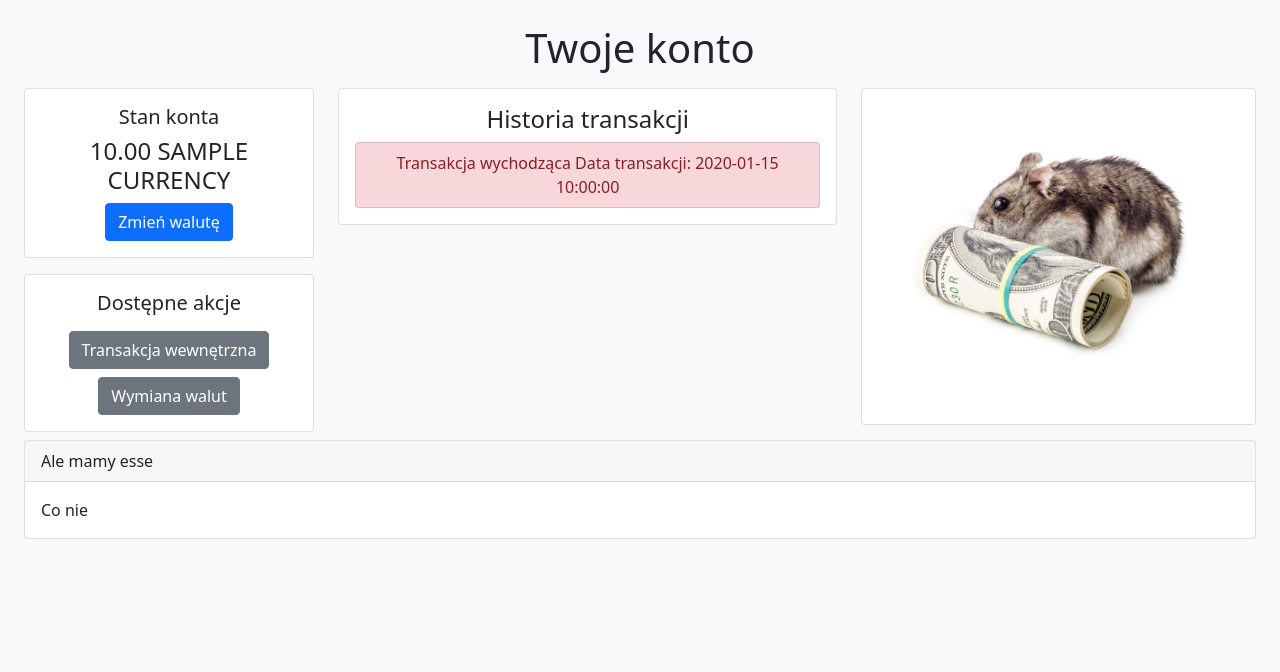
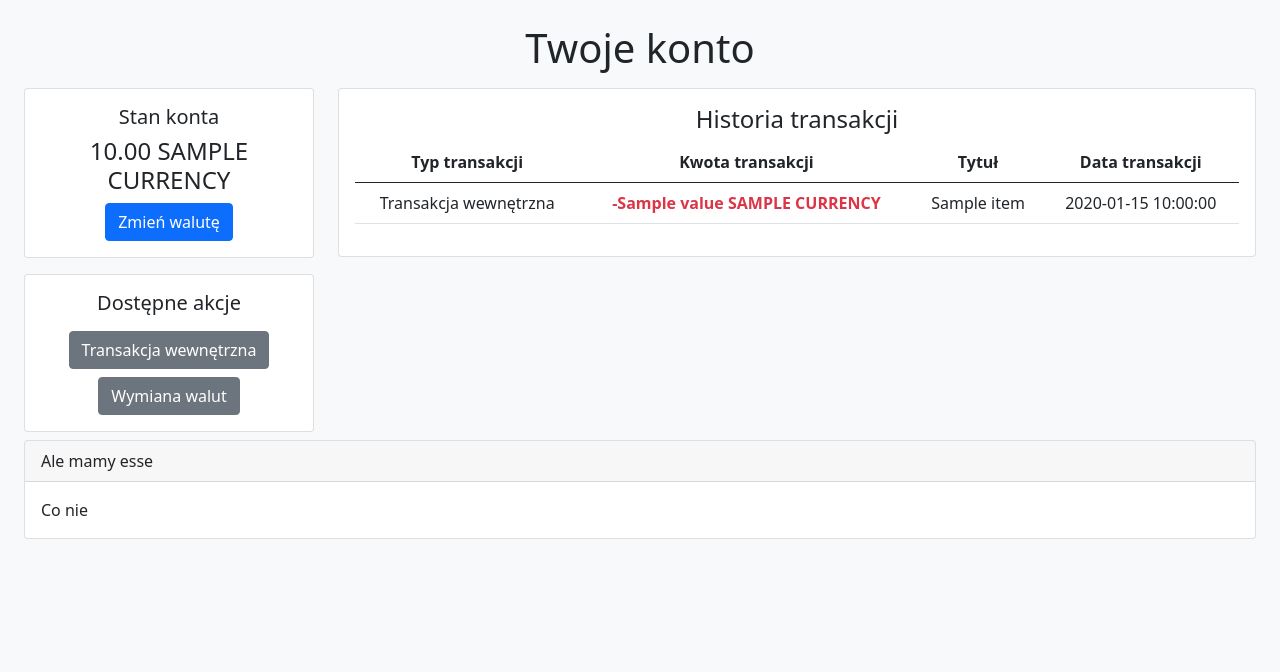
Before and after one commit to WSokoll/TeleWallet, a Python web app: template templates/account.html in a window 1280 px wide. Shown: the part 62-734 px from the top of the page. Run offline with Jinja, Linux system fonts and the light colour scheme; the template is opened without the code that fills it: most values are stand-ins (such as "Sample title", 1, 10 or a date in 2020).

Commit message:
account.html history

```diff
--- a/templates/account.html
+++ b/templates/account.html
@@ -33,42 +33,65 @@
                     </div>
                 </div>
             </div>
-            <div class="col-md-5">
+            <div class="col-md-9">
                 <div class="card">
                     <div class="card-body text-center">
                         <h4 class="card-title">Historia transakcji</h4>
-                        <ul class="list-group">
+                        <table class="table table-hover">
+                        <thead>
+                        <tr>
+                            <th scope="col">Typ transakcji</th>
+                            <th scope="col">Kwota transakcji</th>
+                            <th scope="col">Tytuł</th>
+                            <th scope="col">Data transakcji</th>
+                        </tr>
+                        </thead>
+                        <tbody>
                             {% for item in history %}
+                                <tr>
                                 {% if item.transaction_date %}
                                     {% if item.transaction_to == current_user.id %}
-                                        <li class="list-group-item list-group-item-success">Transakcja przychodząca Data
-                                            transakcji: {{ item.transaction_date }}</li>
+                                            <td>Transakcja wewnętrzna</td>
+                                        <td class="text-success"><b>+{{ item.value }} {{ currency.name.upper() }}</b></td>
+                                        <td>{{ item.name }}</td>
+                                            <td>{{ item.transaction_date }}</td>
                                     {% else %}
-                                        <li class="list-group-item list-group-item-danger">Transakcja wychodząca Data
-                                            transakcji: {{ item.transaction_date }}</li>
+                                            <td>Transakcja wewnętrzna</td>
+                                        <td class="text-danger"><b>-{{ item.value }} {{ currency.name.upper() }}</b></td>
+                                        <td>{{ item.name }}</td>
+                                            <td>{{ item.transaction_date }}</td>
                                     {% endif %}
                                 {% else %}
                                     {% if item.currency_to == currency.id %}
-                                        <li class="list-group-item list-group-item-success">Wymiana waluty na inną Data
-                                            transakcji: {{ item.exchange_date }}</li>
+
+                                            <td>Wymiana walut</td>
+                                            <td class="text-success"><b>+{{ item.value_new }} {{ currency.name.upper() }}</b></td>
+                                                                                <td></td>
+                                            <td>{{ item.exchange_date }}</td>
                                     {% else %}
-                                        <li class="list-group-item list-group-item-danger">Wymiana waluty na aktualną :(
-                                            Data transakcji: {{ item.exchange_date }}</li>
+
+                                            <td>Wymiana walut</td>
+                                            <td class="text-danger"><b>-{{ item.value_old }} {{ currency.name.upper() }}</b></td>
+                                                                                <td></td>
+                                            <td>{{ item.exchange_date }}</td>
+
                                     {% endif %}
                                 {% endif %}
+                                </tr>
                             {% endfor %}
-                        </ul>
+                        </tbody>
+                        </table>
                     </div>
                 </div>
             </div>
-            <div class="col-md-4 ">
-                <div class="card">
-                    <div class="card-body">
-                        <img class="img d-block mx-auto w-auto h-auto mw-100 mh-100" width="350px" height="300px"
-                             src="{{ url_for('static', filename='img/bank-hamster.jpg' ) }}" alt="">
-                    </div>
-                </div>
-            </div>
+{#            <div class="col-md-4 ">#}
+{#                <div class="card">#}
+{#                    <div class="card-body">#}
+{#                        <img class="img d-block mx-auto w-auto h-auto mw-100 mh-100" width="350px" height="300px"#}
+{#                             src="{{ url_for('static', filename='img/bank-hamster.jpg' ) }}" alt="">#}
+{#                    </div>#}
+{#                </div>#}
+{#            </div>#}
         </div>
         <div class="row mt-2 mx-auto">
 
@@ -105,8 +128,6 @@
     <script>
         $().ready(function () {
             let id = {{ sub_account.account_id }};
-            {#let current_user_id = {{ current_user.id }};#}
-            {#let currency_id = {{ currency.id }};#}
 
             //populating the currency list in offcanvas
             let list_curr = {{ currency_list|safe }};
@@ -120,6 +141,7 @@
                 }).appendTo("#offcanvas");
                 console.log(curr.toUpperCase());
             }
+
         });
     </script>
 
```
